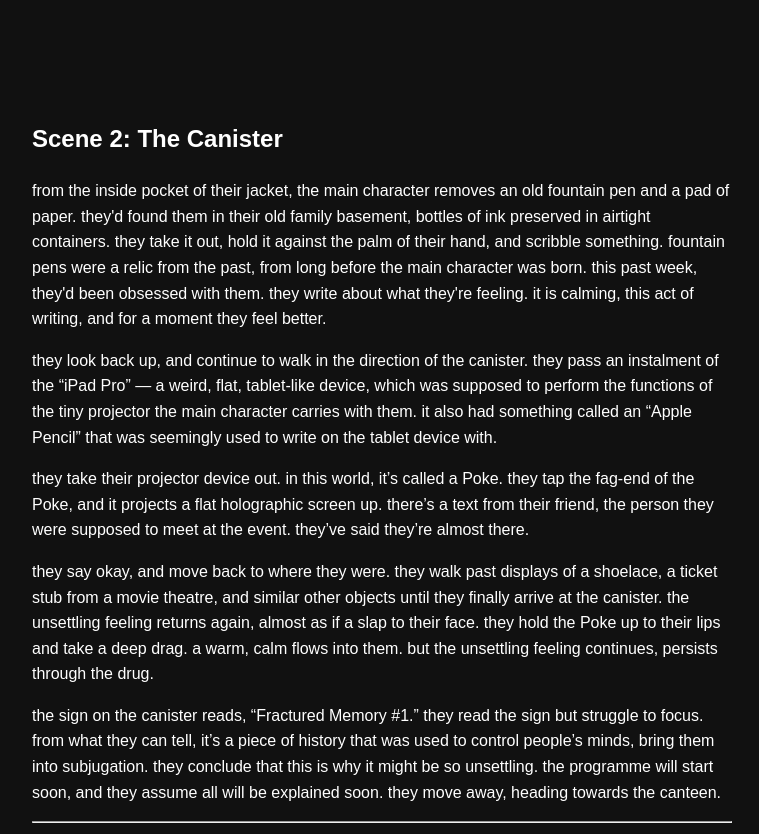
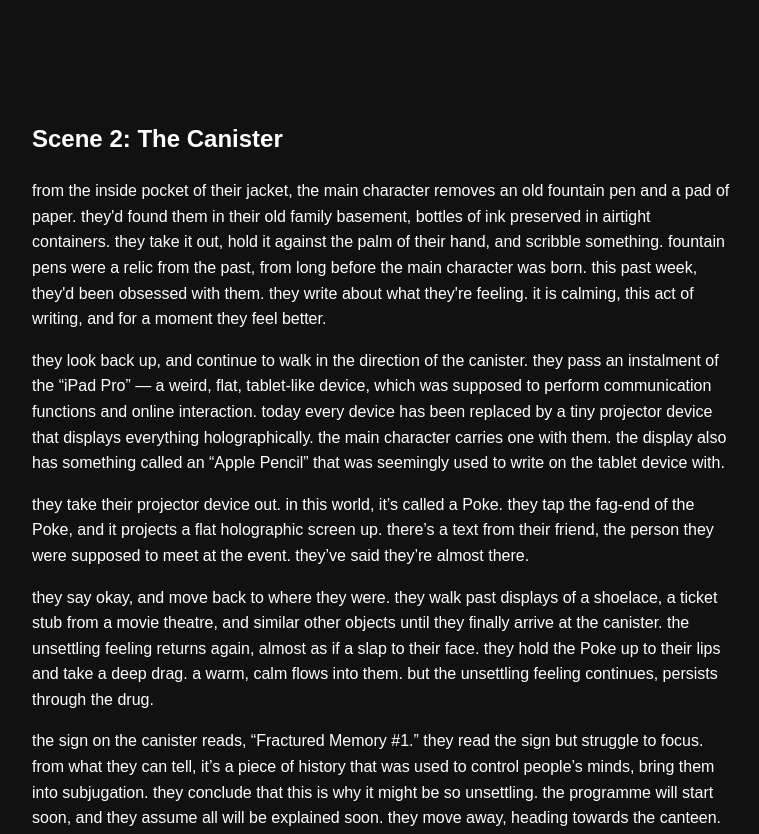
Before and after one commit to sammy2801/utopia, a plain HTML site: page scene2.html in a window 1280 px wide. Shown: the top 834 px of the page, without its empty margins (258-1017 px from the left). Drawn offline with Linux system fonts and the light colour scheme.

Commit message:
Update scene2.html

```diff
--- a/scene2.html
+++ b/scene2.html
@@ -12,7 +12,7 @@
     <div id="writingScene"></div>
 
     <p>
-      they look back up, and continue to walk in the direction of the canister. they pass an instalment of the “iPad Pro” — a weird, flat, tablet-like device, which was supposed to perform the functions of the tiny projector {{name}} carries with them. it also had something called an “Apple Pencil” that was seemingly used to write on the tablet device with.
+      they look back up, and continue to walk in the direction of the canister. they pass an instalment of the “iPad Pro” — a weird, flat, tablet-like device, which was supposed to perform communication functions and online interaction. today every device has been replaced by a tiny projector device that displays everything holographically. {{name}} carries one with them. the display also has something called an “Apple Pencil” that was seemingly used to write on the tablet device with.
     </p>
 
     <p>
```
